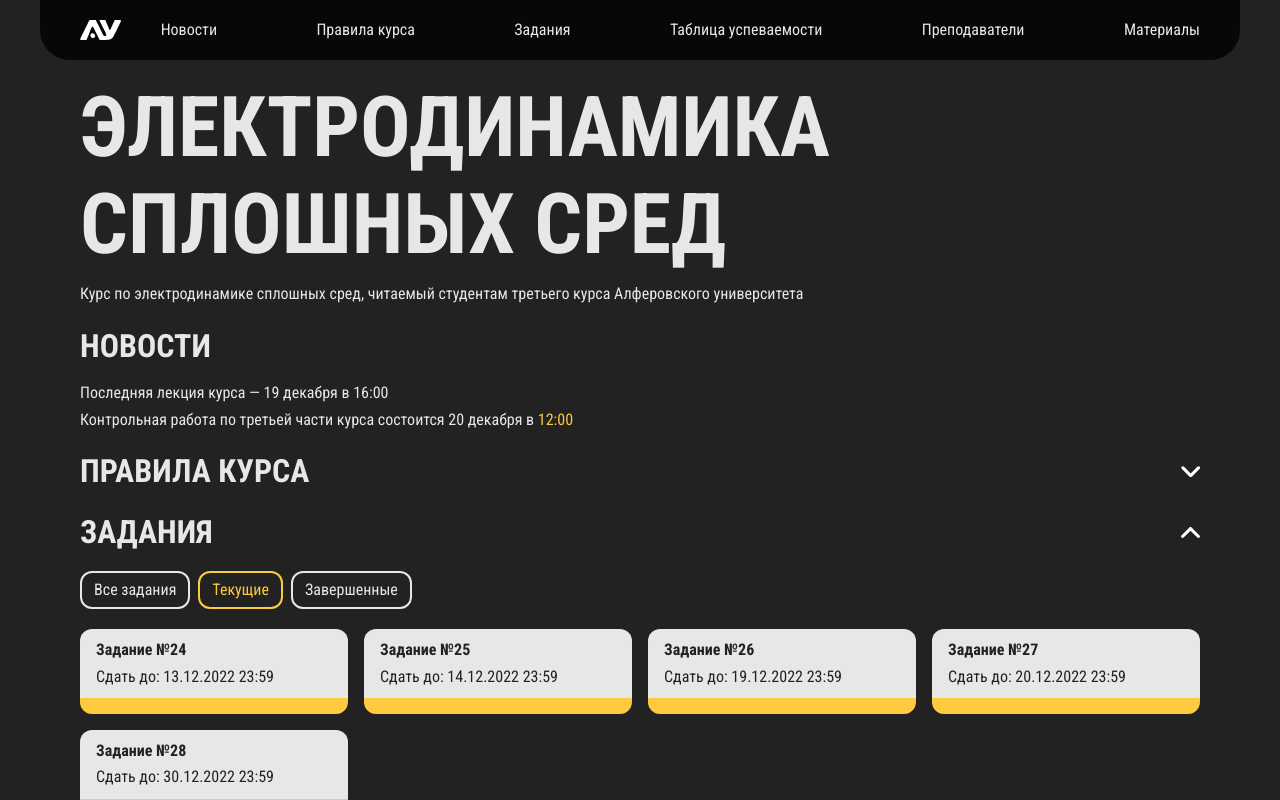
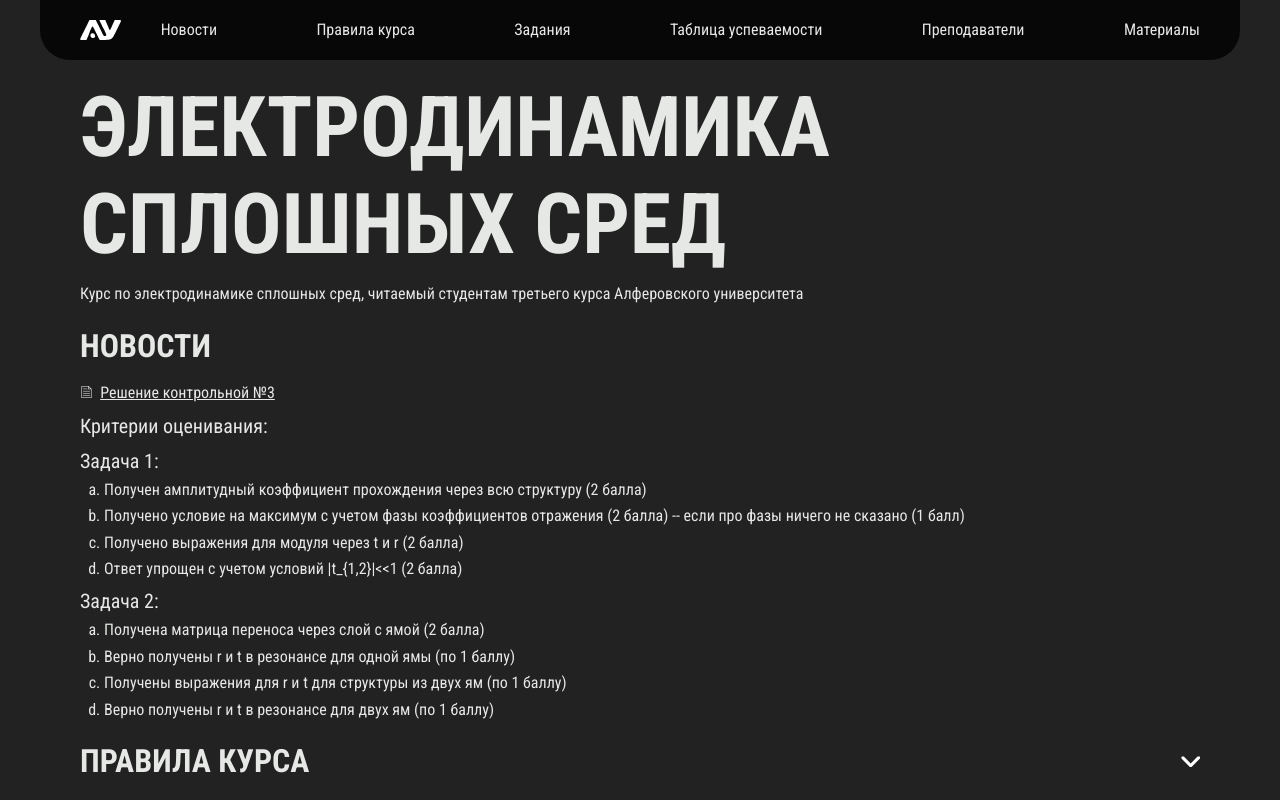
Before and after one commit to leppenen/ed_2022, a Vue app: page / in a window 1280 px wide. Shown: the top 800 px of the page. Built offline with nearby package versions, Linux system fonts and the light colour scheme.

Commit message:
test 3 news

```diff
--- a/src/components/news-block.vue
+++ b/src/components/news-block.vue
@@ -1,13 +1,44 @@
 <script setup lang='ts'>
 import PageBlock from '@/components/ui/page-block.vue'
+import test3a from '../assets/files/tasks/test3a.pdf'
+import file from '../assets/images/file.svg'
+import LinkWrapper from './ui/link-wrapper.vue';
 </script>
 
 <template>
   <PageBlock
     title='Новости'
   >
-    <p>Последняя лекция курса — 19 декабря в 16:00</p>
-    <p>Контрольная работа по третьей части курса состоится 20 декабря в <span :class='$style.highlighted'>12:00</span></p>
+    <span>
+      <img
+        :class='$style.file'
+        :src='file'
+      >&nbsp;
+    </span><LinkWrapper
+      :href='test3a'
+      :target='"_blank"'
+    >
+      Решение контрольной №3
+    </LinkWrapper>
+    <div :class='$style.heading'>Критерии оценивания:</div>
+    <div :class='$style.task'>
+      <div :class='$style.taskName'>Задача 1:</div>
+      <ol type='a'>
+        <li>Получен амплитудный коэффициент прохождения через всю структуру (2 балла)</li>
+        <li>Получено условие на максимум с учетом фазы коэффициентов отражения (2 балла) -- если про фазы ничего не сказано (1 балл)</li>
+        <li>Получено выражения для модуля через t и r (2 балла)</li>
+        <li>Ответ упрощен с учетом условий |t_{1,2}|&#60;&#60;1 (2 балла)</li>
+      </ol>
+    </div>
+    <div :class='$style.task'>
+      <div :class='$style.taskName'>Задача 2:</div>
+      <ol type='a'>
+        <li>Получена матрица переноса через слой с ямой (2 балла)</li>
+        <li>Верно получены r и t в резонансе для одной ямы (по 1 баллу)</li>
+        <li>Получены выражения для r и t для структуры из двух ям (по 1 баллу)</li>
+        <li>Верно получены r и t в резонансе для двух ям (по 1 баллу)</li>
+      </ol>
+    </div>
   </PageBlock>
 </template>
 
@@ -27,7 +58,4 @@ import PageBlock from '@/components/ui/page-block.vue'
 .task > ol {
   padding-left: 24px;
 }
-.highlighted {
-  color: var(--textSecondary);
-}
 </style>
```
Also changed, not shown: 1 other file (tests, documents, lock files or other folders).
